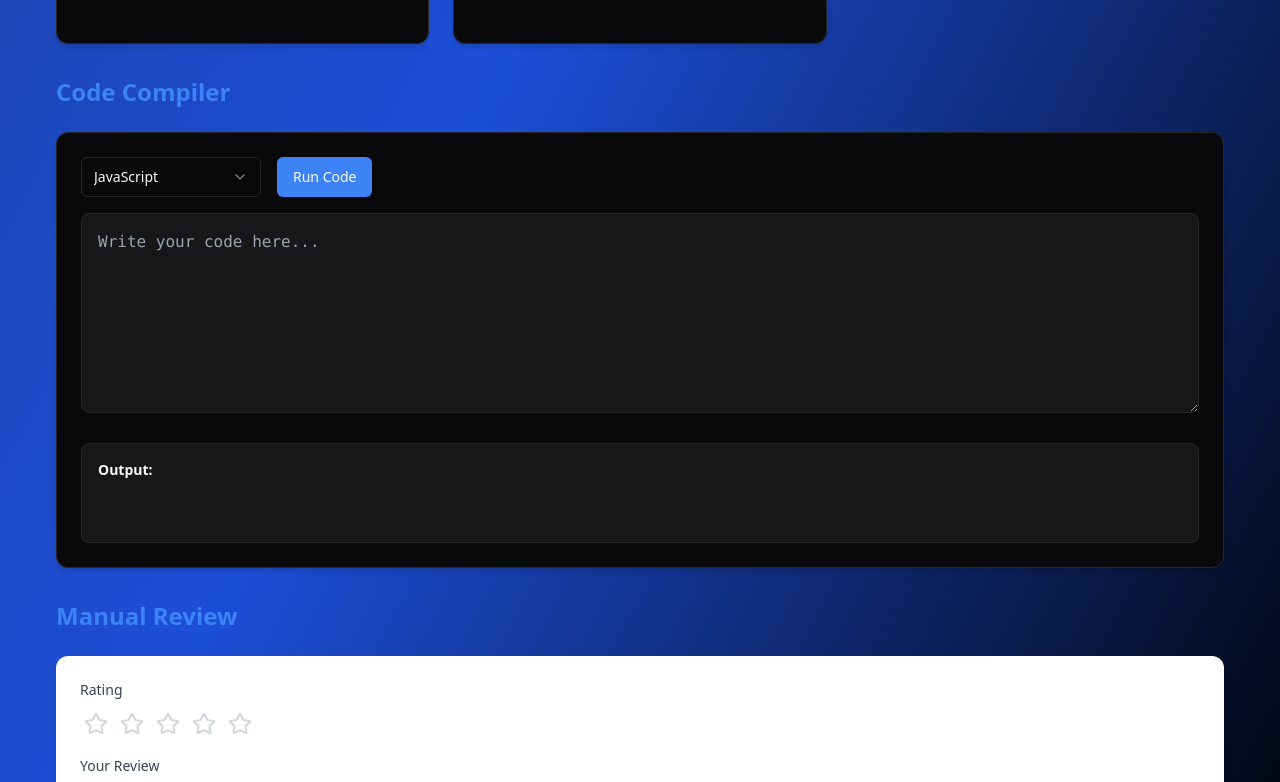
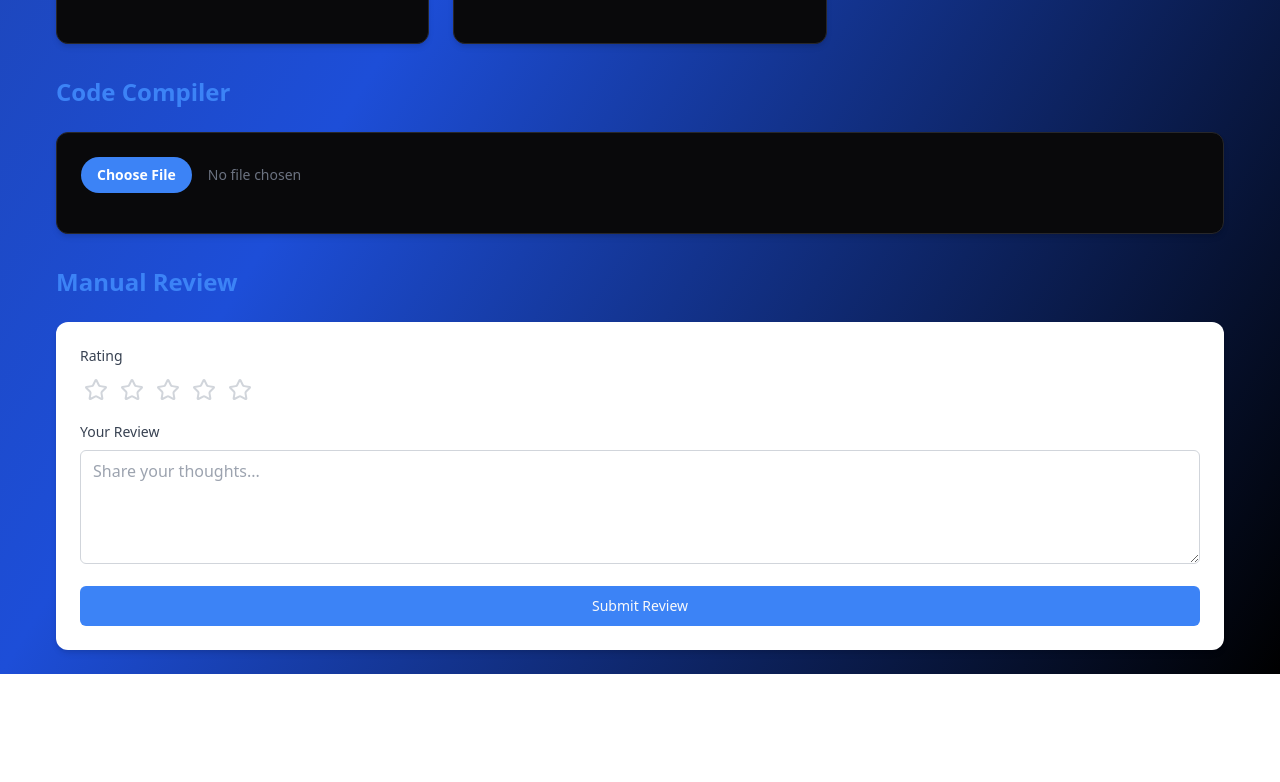
Before and after one commit to Sreekanna45/codeai-48, a React (Vite) app: page /home in a window 1280 px wide. Shown: the part 1400-2182 px from the top of the page. After the commit the page ends 2074 px from the top, so only its background shows below. Built offline with nearby package versions, Linux system fonts and the light colour scheme; sample sign-in values are in the browser's storage.

Commit message:
Upload PDF file
[skip gpt_engineer]

```diff
--- a/package.json
+++ b/package.json
@@ -49,6 +49,7 @@
     "input-otp": "^1.2.4",
     "lucide-react": "^0.462.0",
     "next-themes": "^0.3.0",
+    "pdfjs-dist": "^4.10.38",
     "react": "^18.3.1",
     "react-day-picker": "^8.10.1",
     "react-dom": "^18.3.1",
--- a/src/components/CodeCompiler.tsx
+++ b/src/components/CodeCompiler.tsx
@@ -1,125 +1,151 @@
 import React, { useState } from 'react';
-import { Select, SelectContent, SelectItem, SelectTrigger, SelectValue } from '@/components/ui/select';
-import { Button } from '@/components/ui/button';
-import { useToast } from '@/hooks/use-toast';
+import { Button } from "@/components/ui/button";
+import { useToast } from "@/hooks/use-toast";
+import * as pdfjs from 'pdfjs-dist';
+import { Card } from './ui/card';
 
-const SUPPORTED_LANGUAGES = [
-  { id: 'javascript', name: 'JavaScript' },
-  { id: 'python', name: 'Python' },
-  { id: 'java', name: 'Java' },
-  { id: 'cpp', name: 'C++' },
-  { id: 'c', name: 'C' },
-  { id: 'ruby', name: 'Ruby' }
-];
+// Set worker path for PDF.js
+pdfjs.GlobalWorkerOptions.workerSrc = `//cdnjs.cloudflare.com/ajax/libs/pdf.js/${pdfjs.version}/pdf.worker.min.js`;
 
 export const CodeCompiler = () => {
-  const [selectedLang, setSelectedLang] = useState(SUPPORTED_LANGUAGES[0].id);
-  const [code, setCode] = useState('');
-  const [output, setOutput] = useState('');
-  const [isCompiling, setIsCompiling] = useState(false);
+  const [file, setFile] = useState<File | null>(null);
+  const [questions, setQuestions] = useState<Array<{ question: string; answer: string }>>([]);
+  const [isLoading, setIsLoading] = useState(false);
   const { toast } = useToast();
 
-  const compileCode = async (code: string, language: string) => {
-    const mockCompile = (code: string, language: string) => {
-      switch (language) {
-        case 'javascript':
-          try {
-            const result = eval(code);
-            return String(result);
-          } catch (error) {
-            throw new Error(`JavaScript Error: ${error}`);
-          }
-        case 'python':
-          return `Python Output:\n${code.includes('print') ? code.replace('print(', '').replace(')', '') : 'No output'}`;
-        case 'java':
-          return `Java Output:\nCompiled successfully\n${code.includes('System.out.println') ? code.split('System.out.println("')[1].split('")')[0] : 'No output'}`;
-        case 'cpp':
-          return `C++ Output:\nCompiled successfully\n${code.includes('cout') ? code.split('cout << "')[1].split('"')[0] : 'No output'}`;
-        case 'c':
-          return `C Output:\nCompiled successfully\n${code.includes('printf') ? code.split('printf("')[1].split('")')[0] : 'No output'}`;
-        case 'ruby':
-          return `Ruby Output:\n${code.includes('puts') ? code.replace('puts ', '') : 'No output'}`;
-        default:
-          return 'Language not supported';
-      }
-    };
+  const extractTextFromPDF = async (file: File): Promise<string> => {
+    const arrayBuffer = await file.arrayBuffer();
+    const pdf = await pdfjs.getDocument({ data: arrayBuffer }).promise;
+    let fullText = '';
 
-    return new Promise((resolve) => {
-      setTimeout(() => {
-        try {
-          const result = mockCompile(code, language);
-          resolve(result);
-        } catch (error) {
-          resolve(`Error: ${error.message}`);
-        }
-      }, 1000);
-    });
+    for (let i = 1; i <= pdf.numPages; i++) {
+      const page = await pdf.getPage(i);
+      const textContent = await page.getTextContent();
+      const pageText = textContent.items.map((item: any) => item.str).join(' ');
+      fullText += pageText + ' ';
+    }
+
+    return fullText;
   };
 
-  const handleCompile = async () => {
-    if (!code.trim()) {
+  const generateQuestionsFromText = async (text: string) => {
+    try {
+      const response = await fetch('https://api.openai.com/v1/chat/completions', {
+        method: 'POST',
+        headers: {
+          'Content-Type': 'application/json',
+          'Authorization': `Bearer ${process.env.VITE_OPENAI_API_KEY}`
+        },
+        body: JSON.stringify({
+          model: "gpt-4",
+          messages: [{
+            role: "system",
+            content: "You are a professional educator. Generate 10 important and relevant questions with accurate answers based on the provided text. Focus on key concepts and critical understanding. Format each question-answer pair clearly."
+          }, {
+            role: "user",
+            content: `Generate 10 important questions and their detailed answers from this text: ${text}`
+          }],
+          temperature: 0.7,
+          max_tokens: 2000
+        })
+      });
+
+      if (!response.ok) {
+        throw new Error('Failed to generate questions');
+      }
+
+      const data = await response.json();
+      const content = data.choices[0].message.content;
+
+      // Parse the response into question-answer pairs
+      const pairs = content.split('\n\n').filter(Boolean).map((pair: string) => {
+        const [question, answer] = pair.split('\nAnswer: ');
+        return {
+          question: question.replace(/^\d+\.\s*/, '').trim(),
+          answer: answer?.trim() || ''
+        };
+      }).slice(0, 10); // Ensure we only get 10 pairs
+
+      return pairs;
+    } catch (error) {
+      console.error('Error generating questions:', error);
+      throw error;
+    }
+  };
+
+  const handleFileUpload = async (event: React.ChangeEvent<HTMLInputElement>) => {
+    const uploadedFile = event.target.files?.[0];
+    if (!uploadedFile) return;
+
+    if (uploadedFile.type !== 'application/pdf') {
       toast({
-        title: "No code to compile",
-        description: "Please enter some code first",
-        variant: "destructive",
+        title: "Invalid file type",
+        description: "Please upload a PDF file",
+        variant: "destructive"
       });
       return;
     }
 
-    setIsCompiling(true);
-    setOutput('Compiling...');
+    setFile(uploadedFile);
+    setIsLoading(true);
 
     try {
-      const result = await compileCode(code, selectedLang);
-      setOutput(String(result));
+      const text = await extractTextFromPDF(uploadedFile);
+      const generatedQuestions = await generateQuestionsFromText(text);
+      setQuestions(generatedQuestions);
+
       toast({
-        title: "Code compiled successfully",
-        description: "Check the output below",
+        title: "Success",
+        description: "Questions generated successfully",
       });
     } catch (error) {
-      setOutput(`Error: ${error.message}`);
       toast({
-        title: "Compilation failed",
-        description: error.message,
-        variant: "destructive",
+        title: "Error",
+        description: "Failed to generate questions",
+        variant: "destructive"
       });
     } finally {
-      setIsCompiling(false);
+      setIsLoading(false);
     }
   };
 
   return (
     <div className="compiler-section">
-      <div className="flex items-center gap-4 mb-4">
-        <Select value={selectedLang} onValueChange={setSelectedLang}>
-          <SelectTrigger className="w-[180px]">
-            <SelectValue placeholder="Select language" />
-          </SelectTrigger>
-          <SelectContent>
-            {SUPPORTED_LANGUAGES.map((lang) => (
-              <SelectItem key={lang.id} value={lang.id}>
-                {lang.name}
-              </SelectItem>
-            ))}
-          </SelectContent>
-        </Select>
-        <Button onClick={handleCompile} disabled={isCompiling}>
-          {isCompiling ? 'Compiling...' : 'Run Code'}
-        </Button>
+      <div className="mb-4">
+        <input
+          type="file"
+          onChange={handleFileUpload}
+          accept=".pdf"
+          className="block w-full text-sm text-gray-500
+            file:mr-4 file:py-2 file:px-4
+            file:rounded-full file:border-0
+            file:text-sm file:font-semibold
+            file:bg-primary file:text-white
+            hover:file:bg-primary/80"
+        />
       </div>
 
-      <textarea
-        className="code-editor w-full h-[200px] mb-4"
-        value={code}
-        onChange={(e) => setCode(e.target.value)}
-        placeholder="Write your code here..."
-        disabled={isCompiling}
-      />
+      {isLoading && (
+        <div className="text-center py-4">
+          <p className="text-primary">Generating questions...</p>
+        </div>
+      )}
 
-      <div className="output-window">
-        <h3 className="text-sm font-semibold mb-2">Output:</h3>
-        <pre className="whitespace-pre-wrap">{output}</pre>
-      </div>
+      {questions.length > 0 && (
+        <div className="space-y-4 mt-6">
+          <h3 className="text-xl font-semibold text-primary">Generated Questions</h3>
+          {questions.map((qa, index) => (
+            <Card key={index} className="p-4 space-y-2">
+              <p className="font-medium text-foreground">
+                {index + 1}. {qa.question}
+              </p>
+              <p className="text-muted-foreground">
+                <span className="font-medium">Answer:</span> {qa.answer}
+              </p>
+            </Card>
+          ))}
+        </div>
+      )}
     </div>
   );
 };
```
Also changed, not shown: 1 other file (tests, documents, lock files or other folders).
